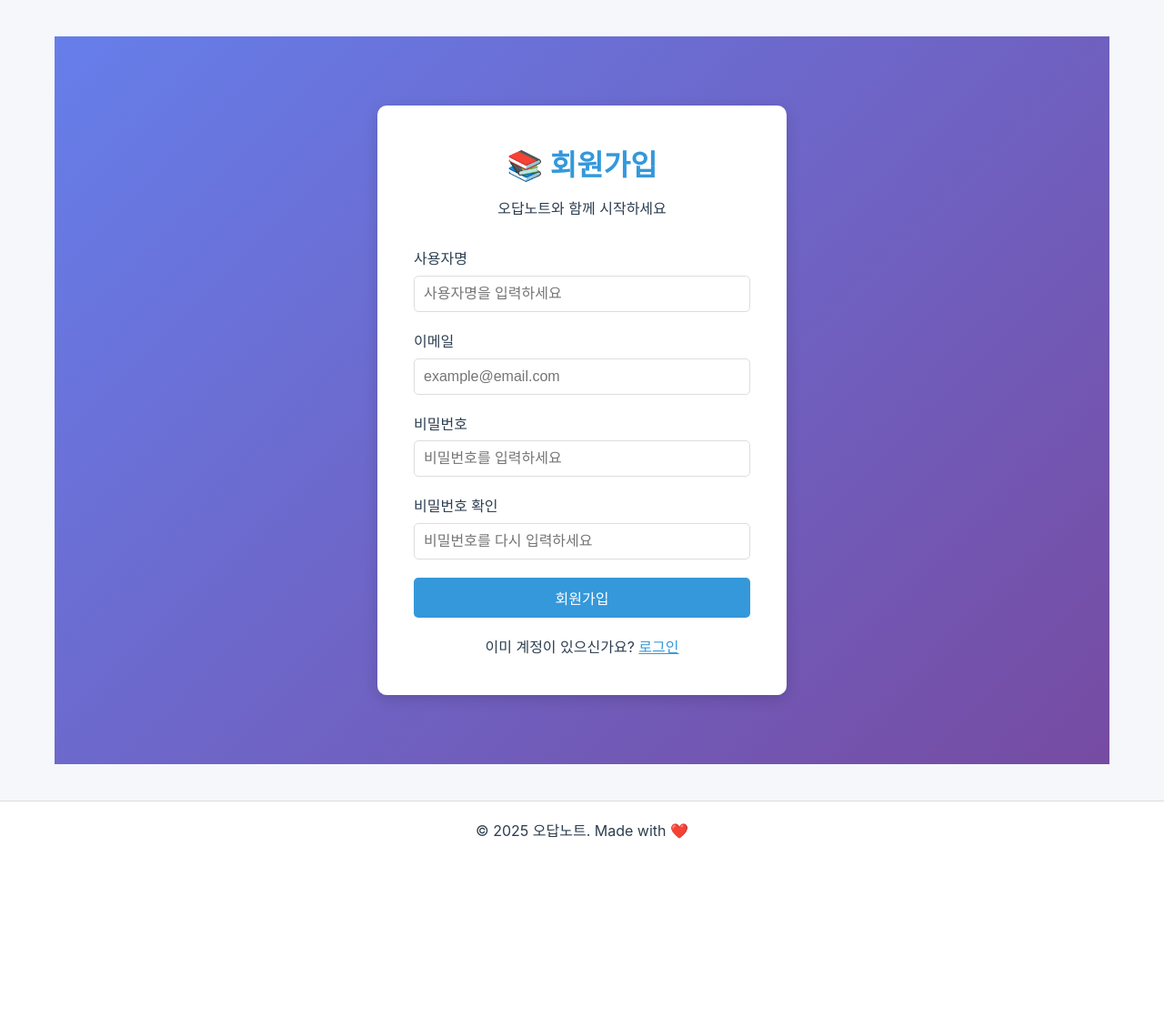
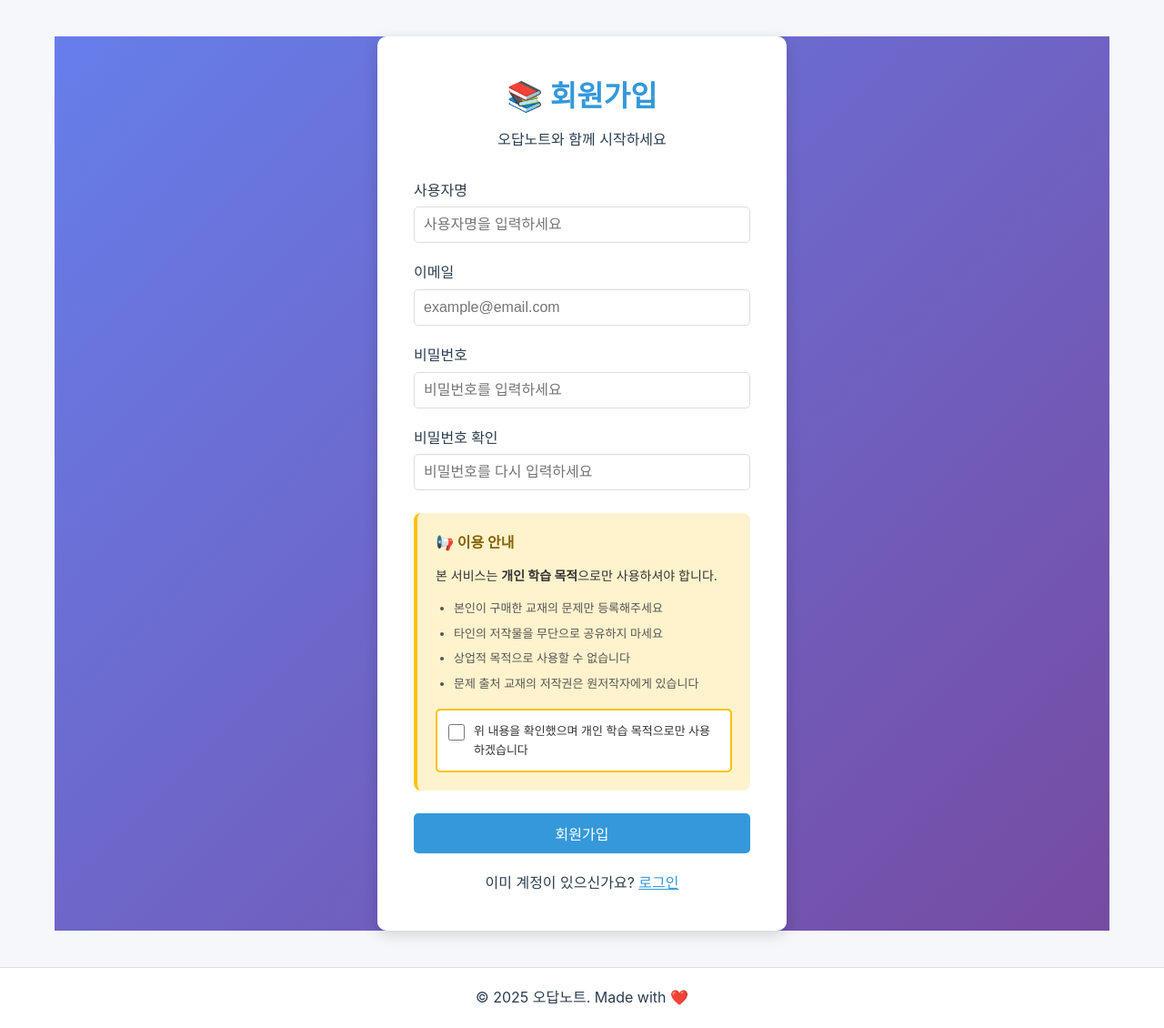
Before and after one commit to jjiniejjinie/odabnote, a Flask app: page /register in a window 1280 px wide. Shown: the whole page at 91% size. Before the commit the page ends 922 px from the top, so only its background shows below. Run offline with Flask 3, Linux system fonts and the light colour scheme.

Commit message:
저작권 보호 기능 추가

```diff
--- a/backend/app.py
+++ b/backend/app.py
@@ -116,6 +116,12 @@
             email = request.form.get('email')
             password = request.form.get('password')
             confirm_password = request.form.get('confirm_password')
+            agree_terms = request.form.get('agree_terms')  # 이용약관 동의
+
+            # 이용약관 동의 체크
+            if not agree_terms:
+                flash('이용약관에 동의해주세요.', 'danger')
+                return render_template('register.html')
 
             # 유효성 검사
             if password != confirm_password:
@@ -502,7 +508,8 @@
         filename = f"문제지_{unit.workbook.name}_{unit.name}_{datetime.now().strftime('%Y%m%d_%H%M%S')}.pdf"
         output_path = pdf_dir / filename
 
-        pdf_generator.generate_problem_pdf(unit, problems, str(output_path))
+        # PDF 생성 시 현재 사용자명 전달 (워터마크용)
+        pdf_generator.generate_problem_pdf(unit, problems, str(output_path), username=current_user.username)
 
         return send_file(str(output_path), as_attachment=True, download_name=filename)
 
@@ -530,7 +537,8 @@
         filename = f"정답지_{unit.workbook.name}_{unit.name}_{datetime.now().strftime('%Y%m%d_%H%M%S')}.pdf"
         output_path = pdf_dir / filename
 
-        pdf_generator.generate_answer_pdf(unit, problems, str(output_path))
+        # PDF 생성 시 현재 사용자명 전달 (워터마크용)
+        pdf_generator.generate_answer_pdf(unit, problems, str(output_path), username=current_user.username)
 
         return send_file(str(output_path), as_attachment=True, download_name=filename)
 
--- a/frontend/templates/register.html
+++ b/frontend/templates/register.html
@@ -35,6 +35,24 @@
                        placeholder="비밀번호를 다시 입력하세요">
             </div>
 
+            <!-- 이용약관 동의 박스 -->
+            <div class="terms-notice">
+                <h4>📢 이용 안내</h4>
+                <p class="terms-intro">
+                    본 서비스는 <strong>개인 학습 목적</strong>으로만 사용하셔야 합니다.
+                </p>
+                <ul class="terms-list">
+                    <li>본인이 구매한 교재의 문제만 등록해주세요</li>
+                    <li>타인의 저작물을 무단으로 공유하지 마세요</li>
+                    <li>상업적 목적으로 사용할 수 없습니다</li>
+                    <li>문제 출처 교재의 저작권은 원저작자에게 있습니다</li>
+                </ul>
+                <label class="terms-agree">
+                    <input type="checkbox" name="agree_terms" required>
+                    <span>위 내용을 확인했으며 개인 학습 목적으로만 사용하겠습니다</span>
+                </label>
+            </div>
+
             <button type="submit" class="btn btn-primary btn-block">회원가입</button>
         </form>
 
@@ -43,4 +61,71 @@
         </div>
     </div>
 </div>
+
+<style>
+    .terms-notice {
+        background-color: #fff3cd;
+        padding: 20px;
+        border-radius: 8px;
+        margin: 25px 0;
+        border-left: 4px solid #ffc107;
+    }
+
+    .terms-notice h4 {
+        margin-top: 0;
+        margin-bottom: 12px;
+        color: #856404;
+        font-size: 16px;
+    }
+
+    .terms-intro {
+        font-size: 14px;
+        line-height: 1.6;
+        margin-bottom: 15px;
+        color: #333;
+    }
+
+    .terms-list {
+        font-size: 13px;
+        margin: 15px 0;
+        padding-left: 20px;
+        color: #555;
+    }
+
+    .terms-list li {
+        margin: 8px 0;
+        line-height: 1.5;
+    }
+
+    .terms-agree {
+        display: flex;
+        align-items: flex-start;
+        margin-top: 18px;
+        cursor: pointer;
+        padding: 12px;
+        background-color: #fff;
+        border-radius: 5px;
+        border: 2px solid #ffc107;
+        transition: background-color 0.2s;
+    }
+
+    .terms-agree:hover {
+        background-color: #fffbf0;
+    }
+
+    .terms-agree input[type="checkbox"] {
+        margin-right: 10px;
+        margin-top: 3px;
+        width: 18px;
+        height: 18px;
+        cursor: pointer;
+        flex-shrink: 0;
+    }
+
+    .terms-agree span {
+        font-size: 13px;
+        color: #333;
+        font-weight: 500;
+    }
+</style>
 {% endblock %}
```
Also changed, not shown: backend/pdf_generator.py (+34 -7 lines), frontend/templates/home.html (+33 -0 lines), frontend/templates/problem_add.html (+14 -0 lines).
